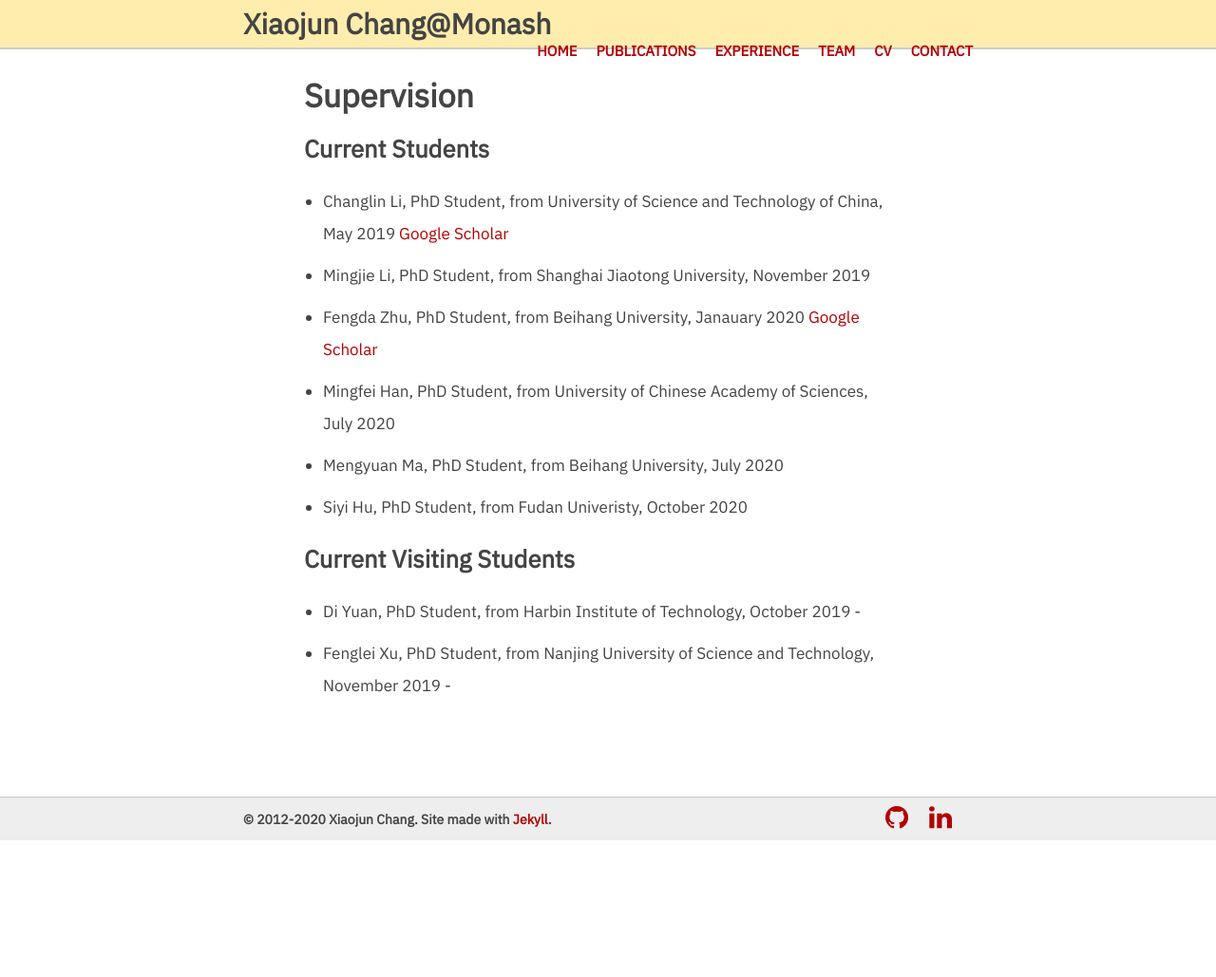
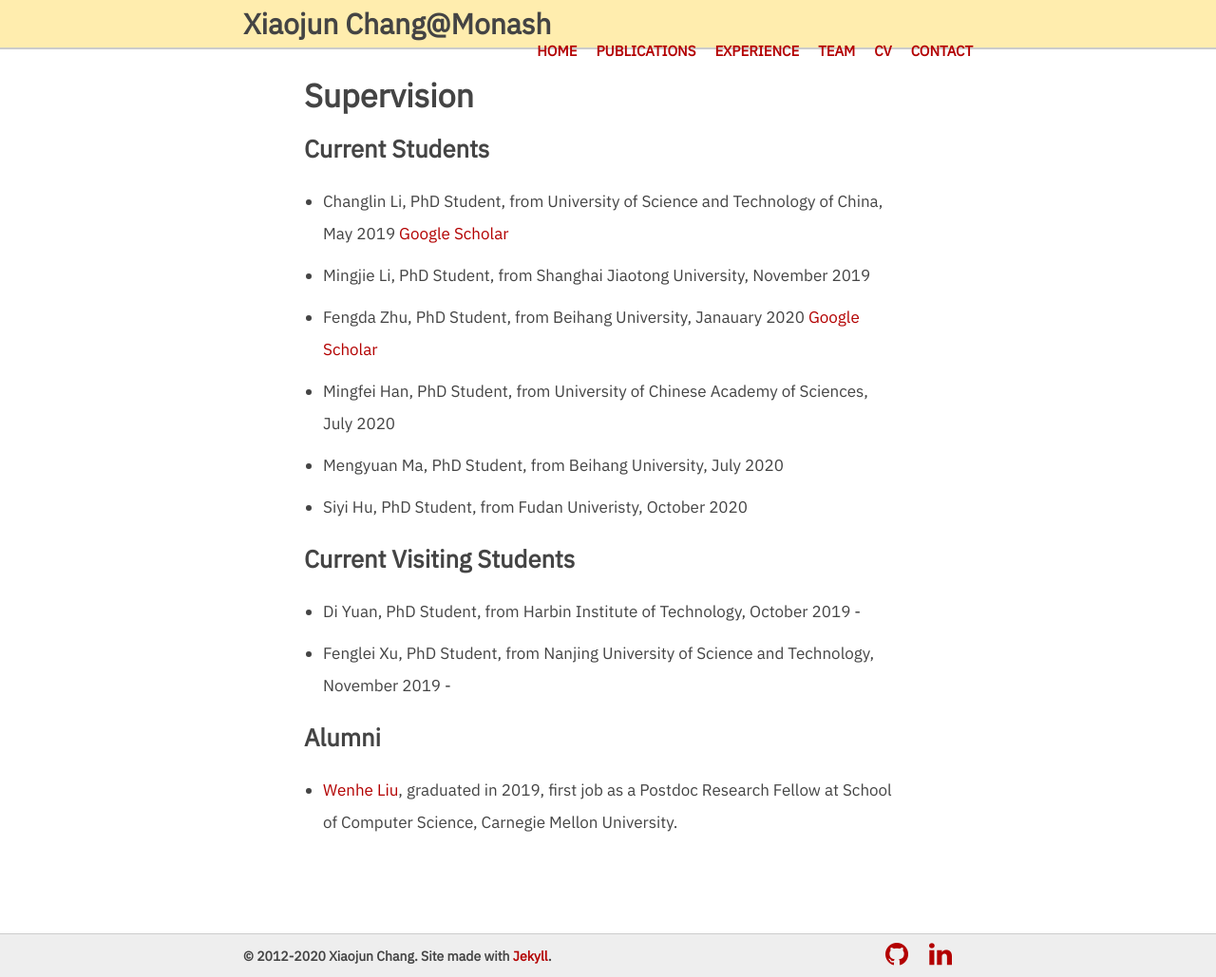
Before and after one commit to zhihuilics/xiaojun-chang.github.io, a Jekyll site: the page built from _pages/my-team.md, in a window 1280 px wide and 1029 px high. Shown: the whole window at 95% size. Built offline with Jekyll 4.4.1, drawn with Linux system fonts in a browser that asks for light colours; nearby versions of some CDN libraries; a style sheet for code colours, icons or effects is not loaded.

Commit message:
Update my-team.md

```diff
--- a/_pages/my-team.md
+++ b/_pages/my-team.md
@@ -22,4 +22,7 @@ permalink: /my-team
 - Di Yuan, PhD Student, from Harbin Institute of Technology, October 2019 -
 - Fenglei Xu, PhD Student, from Nanjing University of Science and Technology, November 2019 -
 
+## Alumni
+- [Wenhe Liu](https://www.andrew.cmu.edu/user/wenhel/){:target="_blank"}, graduated in 2019, first job as a Postdoc Research Fellow at School of Computer Science, Carnegie Mellon University.
+
 </div>
```
